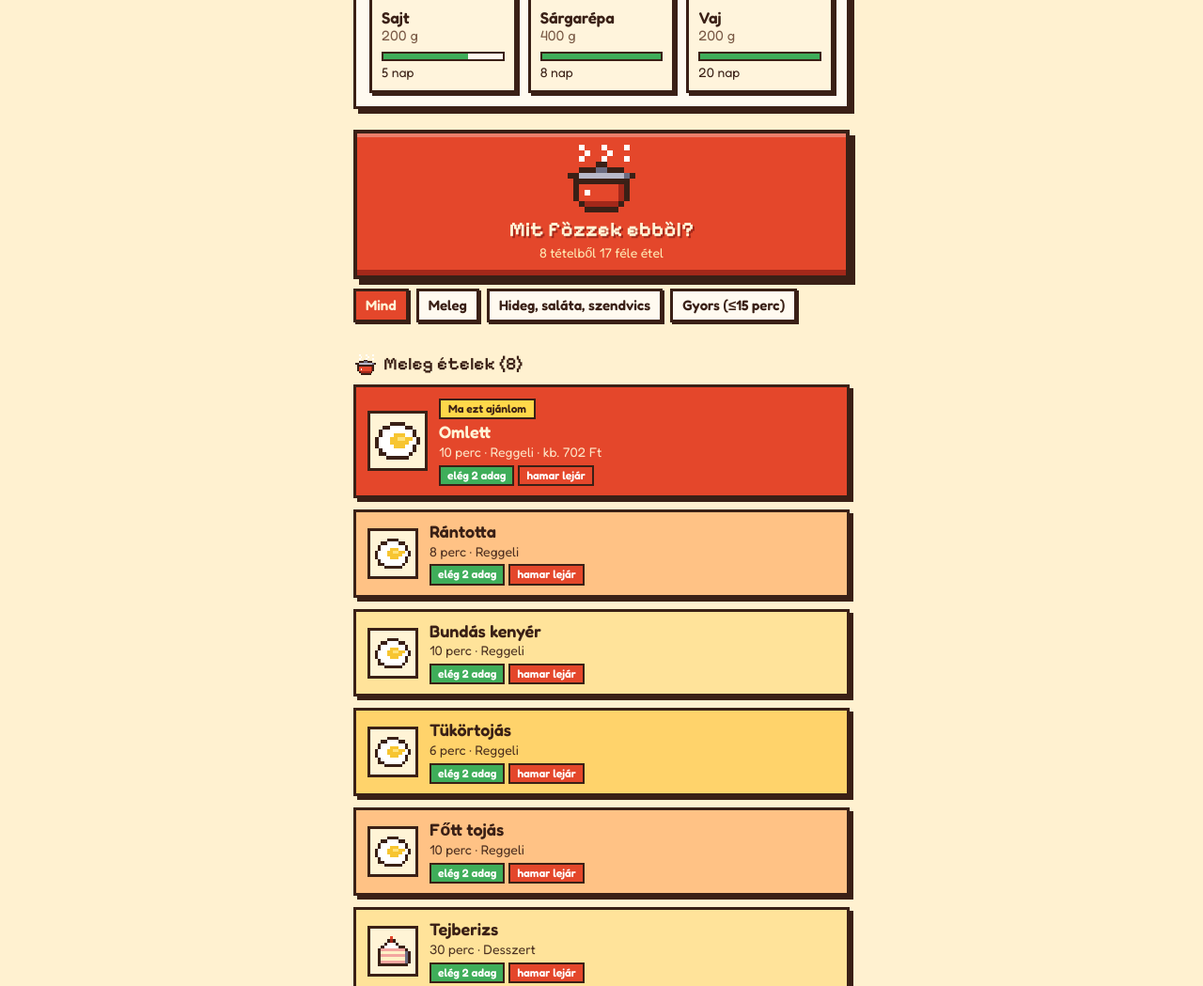
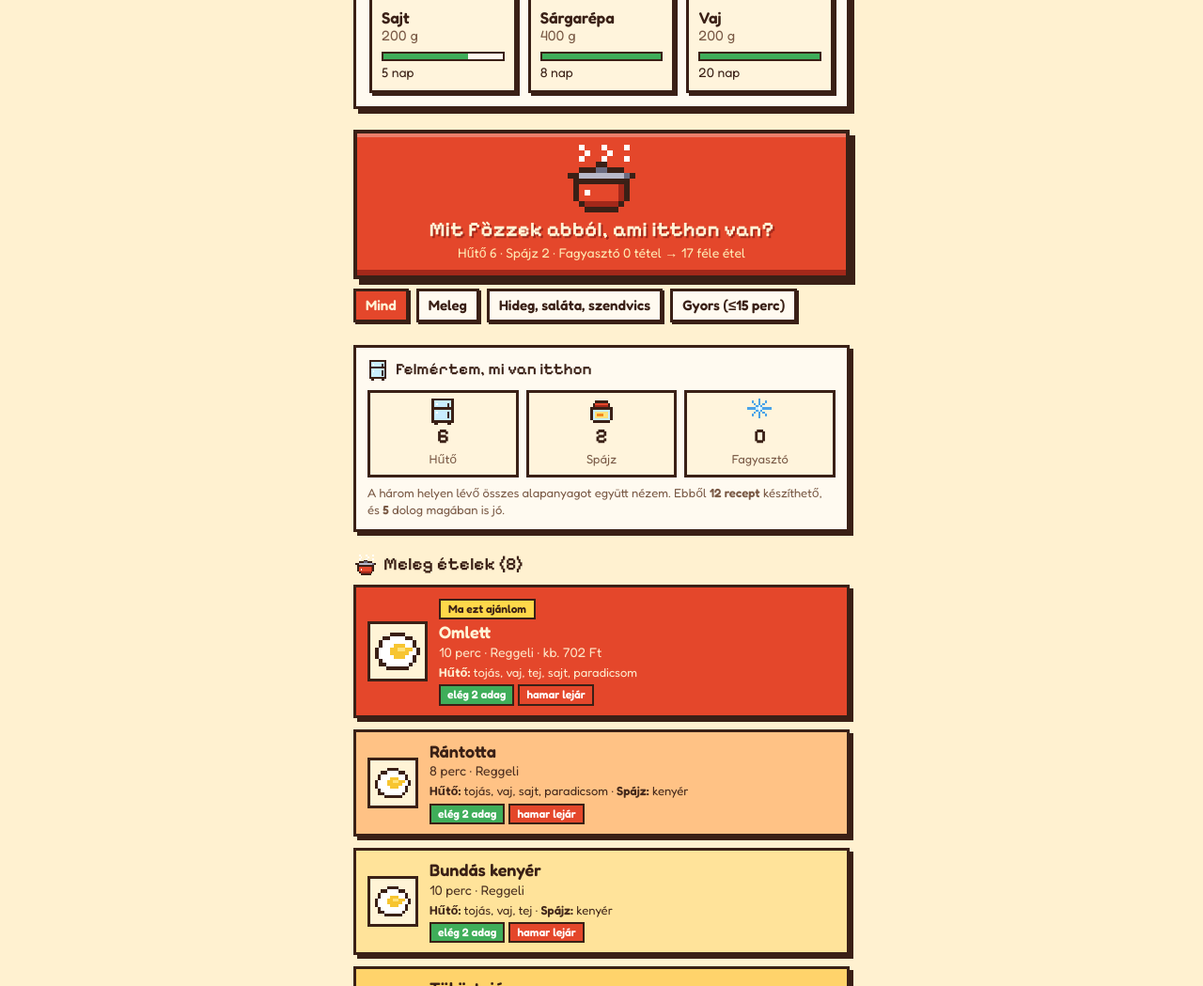
Before and after one commit to strattila90-hue/mi-legyen-a-kaja-, a plain HTML site: page index.html in a window 1280 px wide. Shown: the part 819-1868 px from the top of the page at 94% size. Drawn offline with Linux system fonts and the light colour scheme.

Commit message:
Ajánló: hűtő + spájz + fagyasztó együttes felmérése, rokon termékek, kiolvasztás jelzése
Co-Authored-By: Claude Opus 5.5 <noreply@anthropic.com>
Claude-Session: https://claude.ai/code/session_01UjEV96kmmp1rxTGfvLT8zd

```diff
--- a/app.js
+++ b/app.js
@@ -1,4 +1,4 @@
-var VER="1.1";
+var VER="1.2";
 /* ---------- alapok ---------- */
 function $(i){return document.getElementById(i)}
 function esc(s){return String(s==null?"":s).replace(/[&<>"']/g,function(c){return{"&":"&amp;","<":"&lt;",">":"&gt;",'"':"&quot;","'":"&#39;"}[c]})}
@@ -62,7 +62,16 @@ function isCold(r){return !!(r.hideg||COLD[r.cat])}
 function allRec(){return BASE_RECIPES.concat(ownRec)}
 function recById(id){return allRec().filter(function(r){return r.id===id})[0]}
 function isBasic(k){return set.basics.indexOf(k)>=0}
-function liveOf(key){var nk=norm(key);return items.filter(function(i){return norm(i.n)===nk&&days(i.exp)>=0&&i.q>0})}
+/* rokon termékek: a fagyasztott vagy más fajta változat is kiváltja az alap hozzávalót */
+var EQUIV={"Csirkemell (fagyasztott)":["Csirkemell"],"Darált hús (fagyasztott)":["Darált sertéshús","Darált marhahús","Darált pulykahús"],"Fagyasztott spenót":["Spenót"],"Fagyasztott brokkoli":["Brokkoli"],"Fagyasztott zöldborsó":["Zöldborsó konzerv"],
+  "Laktózmentes tej":["Tej"],"Gouda":["Sajt"],"Teljes kiőrlésű kenyér":["Kenyér"],"Kaliforniai paprika":["Paprika"],"Görög joghurt":["Joghurt"],"Pulykasonka":["Sonka"],"Csirke felsőcomb filé":["Csirkecomb"],
+  "Spagetti":["Tészta"],"Cérnametélt":["Tészta"],"Jégsaláta":["Saláta"],"Lilahagyma":["Vöröshagyma"],"Téliszalámi":["Szalámi"],"Darált pulykahús":["Darált sertéshús"]},EQN={};
+Object.keys(EQUIV).forEach(function(k){EQN[norm(k)]=EQUIV[k].map(norm)});
+function matches(i,nk){var n=norm(i.n);return n===nk||(EQN[n]&&EQN[n].indexOf(nk)>=0)}
+function liveOf(key){var nk=norm(key);return items.filter(function(i){return matches(i,nk)&&days(i.exp)>=0&&i.q>0})}
+var THAWC={hus:1,hal:1,felv:1};
+function needThaw(i){var c=find(i.n);return i.loc==="freezer"&&(/fagyasztott\)/.test(i.n)||(c&&THAWC[c.c]))}
+var LOCS={fridge:"hűtő",pantry:"spájz",freezer:"fagyasztó"};
 function have(key,bt){if(isBasic(key))return Infinity;var l=liveOf(key);if(!l.length)return 0;if(!bt)return Infinity;var s=0,mis=false;
   l.forEach(function(i){var b=BASE[i.u]||["db",1];if(same(b[0],bt))s+=i.q*b[1];else mis=true});return s>0?s:(mis?Infinity:0)}
 function check(r){var ratio=Infinity,use=[],miss=[],omiss=[],sc=0,rq=0;
@@ -72,10 +81,11 @@ function check(r){var ratio=Infinity,use=[],miss=[],omiss=[],sc=0,rq=0;
     var basic=isBasic(key);
     if(!h.o&&!basic){rq++;if(need>0&&isFinite(hv))ratio=Math.min(ratio,hv/need)}
     var dd=basic?99:Math.min.apply(null,liveOf(key).map(function(i){return days(i.exp)}));
-    use.push({key:key,h:h,need:need,bt:bt,dd:dd,basic:basic});if(!basic)sc+=10-Math.min(dd,9)+3});
+    var lv=basic?[]:liveOf(key),locs=[];lv.forEach(function(i){if(locs.indexOf(i.loc)<0)locs.push(i.loc)});var thaw=lv.length&&lv.every(needThaw);
+    use.push({key:key,h:h,need:need,bt:bt,dd:dd,basic:basic,locs:locs,thaw:thaw,src:lv[0]&&lv[0].n});if(!basic)sc+=10-Math.min(dd,9)+3});
   var can=ratio===Infinity?Infinity:ratio*r.adag,P=portions();
   return{r:r,ok:!miss.length&&rq>0&&can>=0.5,miss:miss,omiss:omiss,use:use,can:can,enough:can>=P-0.01,sc:sc-(r.mini?6:0)+(can>=P?4:0),
-    soon:use.some(function(u){return !u.basic&&u.dd<=2})}}
+    soon:use.some(function(u){return !u.basic&&u.dd<=2}),thaw:use.filter(function(u){return u.thaw}).map(function(u){return u.src})}}
 function solos(){var seen={},out=[];items.forEach(function(i){if(days(i.exp)<0||!(i.q>0))return;var c=find(i.n);if(!c||!c.solo||seen[c.n])return;seen[c.n]=1;
   out.push({solo:1,n:c.solo,key:c.n,dd:days(i.exp)})});return out.sort(function(a,b){return a.dd-b.dd})}
 function feas(){return allRec().map(check).filter(function(c){return c.ok}).sort(function(x,y){return y.sc-x.sc})}
@@ -169,17 +179,22 @@ function fil(c){var r=c.r;return dfil==="all"||(dfil==="hot"&&!isCold(r))||(dfil
 function dishBtn(c,top){var r=c.r,P=portions(),cost=recCost(r,c,Math.min(P,c.can)/r.adag),b=[];
   if(isCold(r))b.push('<span class="badge cold">hideg</span>');
   if(!c.enough)b.push('<span class="badge warn">csak kb. '+nf(Math.floor(c.can*2)/2)+" adagra elég</span>");else b.push('<span class="badge ok">elég '+nf(P)+" adag</span>");
-  if(c.soon)b.push('<span class="badge bad">hamar lejár</span>');if(r.own)b.push('<span class="badge">saját</span>');
-  return '<button type="button" class="dish'+(top?" best1":"")+'" data-id="'+r.id+'"><span class="di">'+ic(RICO[r.cat]||"rice")+'</span><span class="dt">'+(top?"<em>Ma ezt ajánlom</em>":"")+"<b>"+esc(r.nev)+"</b><i>"+r.ido_perc+" perc · "+esc(RCN[r.cat]||"")+(cost.any&&!r.mini?" · kb. "+ft(Math.min.apply(null,cost.full)):"")+'</i><span class="bdg">'+b.join("")+"</span></span></button>"}
+  if(c.soon)b.push('<span class="badge bad">hamar lejár</span>');if(c.thaw.length)b.push('<span class="badge cold">ki kell olvasztani</span>');if(r.own)b.push('<span class="badge">saját</span>');
+  return '<button type="button" class="dish'+(top?" best1":"")+'" data-id="'+r.id+'"><span class="di">'+ic(RICO[r.cat]||"rice")+'</span><span class="dt">'+(top?"<em>Ma ezt ajánlom</em>":"")+"<b>"+esc(r.nev)+"</b><i>"+r.ido_perc+" perc · "+esc(RCN[r.cat]||"")+(cost.any&&!r.mini?" · kb. "+ft(Math.min.apply(null,cost.full)):"")+'</i>'+fromLine(c)+'<span class="bdg">'+b.join("")+"</span></span></button>"}
+function fromLine(c){var g={};c.use.forEach(function(u){if(u.basic||!u.locs.length)return;var l=u.locs[0];var nm=(u.src||u.key).toLowerCase();g[l]=g[l]||[];if(g[l].indexOf(nm)<0)g[l].push(nm)});
+  var o=["fridge","pantry","freezer"].filter(function(l){return g[l]}).map(function(l){return '<b class="loc">'+LOCN[l]+':</b> '+esc(g[l].join(", "))});return o.length?'<i class="from">'+o.join(" · ")+"</i>":""}
 function drawDishes(){var f=feas(),sl=solos(),el=$("dishes"),live=items.filter(function(i){return days(i.exp)>=0&&i.q>0}).length;
   var shown=f.filter(fil),hot=shown.filter(function(c){return !isCold(c.r)}),cold=shown.filter(function(c){return isCold(c.r)});
-  $("gos").textContent=live?live+" tételből "+(f.length+sl.length)+" féle étel":"Üres a raktár";
-  if(!f.length&&!sl.length){el.innerHTML='<div class="empty">'+esc(emptyMsg())+"</div>";return}
+  var lc={fridge:0,pantry:0,freezer:0};items.forEach(function(i){if(days(i.exp)>=0&&i.q>0)lc[i.loc]=(lc[i.loc]||0)+1});
+  $("gos").textContent=live?"Hűtő "+lc.fridge+" · Spájz "+lc.pantry+" · Fagyasztó "+lc.freezer+" tétel → "+(f.length+sl.length)+" féle étel":"Üres a raktár";
+  var sum='<div class="survey"><div class="sv-h"><span class="ic">'+ic("fridge")+'</span>Felmértem, mi van itthon</div><div class="sv-g">'+["fridge","pantry","freezer"].map(function(l){return '<div class="sv"><span class="ic">'+ic({fridge:"fridge",pantry:"jar",freezer:"ice"}[l])+'</span><b>'+lc[l]+'</b><small>'+LOCN[l]+"</small></div>"}).join("")+'</div><div class="q small">A három helyen lévő összes alapanyagot együtt nézem. '+(live?"Ebből <b>"+f.length+" recept</b> készíthető"+(sl.length?", és <b>"+sl.length+"</b> dolog magában is jó":"")+".":"")+"</div></div>";
+  if(!f.length&&!sl.length){el.innerHTML=sum+'<div class="empty">'+esc(emptyMsg())+"</div>";return}
   var o="",first=true;
   function grp(t,a,icn){if(!a.length)return;o+='<h2 class="hd"><span class="ic">'+ic(icn)+"</span>"+t+" ("+a.length+')</h2><div class="dishes">'+a.map(function(c){var h=dishBtn(c,first);first=false;return h}).join("")+"</div>"}
   grp("Meleg ételek",hot,"pot");grp("Hideg ételek, saláták, szendvicsek",cold,"sandwich");
   if(sl.length&&(dfil==="all"||dfil==="cold"||dfil==="quick"))o+='<h2 class="hd"><span class="ic">'+ic("fruit")+"</span>Magában is jó ("+sl.length+')</h2><div class="dishes">'+sl.map(function(s){return '<div class="dish solo"><span class="di">'+ic(ico(s.key))+'</span><span class="dt"><b>'+esc(s.n)+"</b><i>Nem kell hozzá recept, csak a(z) "+esc(s.key.toLowerCase())+""+(s.dd<=2?" · hamar lejár, edd meg előbb":"")+"</i></span></div>"}).join("")+"</div>";
   if(!shown.length&&f.length)o='<div class="empty">Ebben a szűrésben most nincs találat, de '+f.length+" más étel elkészíthető.</div>"+o;
+  o=sum+o;
   var near=nearly(1);if(near.length)o+='<h2 class="hd"><span class="ic">'+ic("cart")+'</span>Csak 1 dolog hiányzik</h2><div class="dishes">'+near.slice(0,4).map(function(c){return '<button type="button" class="dish solo" data-id="'+c.r.id+'"><span class="di">'+ic(RICO[c.r.cat]||"rice")+'</span><span class="dt"><b>'+esc(c.r.nev)+"</b><i>Hiányzik: "+esc(c.miss[0].nev)+"</i></span></button>"}).join("")+"</div>";
   el.innerHTML=o}
 function nearly(n){return allRec().map(check).filter(function(c){return c.miss.length>0&&c.miss.length<=n&&c.use.some(function(u){return !u.basic})}).sort(function(x,y){return y.sc-x.sc})}
@@ -197,8 +212,9 @@ function openRecipe(id,keepP){var r=recById(id);if(!r)return;if(!keepP)rdP=porti
   if(c.ok&&c.can>=rdP-0.01)o+='<div class="warnbox" style="background:#d9f5df">Minden megvan hozzá otthon, '+nf(rdP)+" adagra is elég.</div>";
   else if(c.ok)o+='<div class="warnbox">Minden hozzávaló megvan, de csak kb. '+nf(Math.floor(c.can*2)/2)+" adagra elég.</div>";
   else o+='<div class="warnbox" style="background:#ffd9d2">Hiányzik: '+esc(c.miss.map(function(h){return h.nev}).join(", "))+"</div>";
+  if(c.thaw.length)o+='<div class="warnbox" style="background:#d6efff"><b>Előtte olvaszd ki:</b> '+esc(c.thaw.join(", "))+' (a fagyasztóban van). Legjobb a hűtőben, egy éjszaka alatt.</div>';
   o+='<div class="sec">Hozzávalók ('+nf(rdP)+' adag)</div><ul class="ing">'+r.hozzavalok.map(function(h){var u=c.use.filter(function(x){return x.h===h})[0],m,t;
-    if(h.f){m='<span class="m o">~</span>';t=""}else if(u){m='<span class="m y">✓</span>';t=u.basic?" <span class=\"q small\">(mindig van)</span>":u.dd<=2?' <span class="badge bad">hamar lejár</span>':""}
+    if(h.f){m='<span class="m o">~</span>';t=""}else if(u){m='<span class="m y">✓</span>';t=u.basic?" <span class=\"q small\">(mindig van)</span>":' <span class="q small">('+LOCS[u.locs[0]]+(u.src&&norm(u.src)!==norm(u.key)?": "+esc(u.src.toLowerCase()):"")+")</span>"+(u.dd<=2?' <span class="badge bad">hamar lejár</span>':"")}
     else if(h.o){m='<span class="m o">○</span>';t=' <span class="q small">(nincs otthon, nélküle is jó)</span>'}else{m='<span class="m n">✗</span>';t=' <span class="badge bad">hiányzik</span>'}
     return "<li>"+m+"<span>"+esc(h.nev)+t+'</span><span class="iq">'+fmtR(h,f)+"</span></li>"}).join("")+"</ul>";
   if(cost.any){var bi=minI(cost.full),bm=minI(cost.mis);
--- a/index.html
+++ b/index.html
@@ -42,7 +42,7 @@
     <button class="btn g full" id="add" type="button"><span class="ic" id="i-plus"></span>Új termék a raktárba</button>
     <section class="card" aria-live="polite"><div class="grid" id="grid"></div></section>
 
-    <button class="start" id="go" type="button"><span class="pot" id="pot"></span>Mit főzzek ebből?<small id="gos"></small></button>
+    <button class="start" id="go" type="button"><span class="pot" id="pot"></span>Mit főzzek abból, ami itthon van?<small id="gos"></small></button>
     <div class="chips" id="dfil" role="group" aria-label="Szűrés"></div>
     <div id="dishes"></div>
   </main>
--- a/style.css
+++ b/style.css
@@ -182,3 +182,13 @@ input[type=checkbox]{width:auto}
 .toast button{border:2px solid var(--bg);background:var(--amber);color:#3a2016;font-weight:700;padding:4px 10px;cursor:pointer}
 .cloth{height:56px;margin-top:10px;background:repeating-conic-gradient(var(--red) 0 25%,#fff4d6 0 50%) 0 0/28px 28px;border-top:5px solid var(--line)}
 @media (prefers-reduced-motion:reduce){.bulb{animation:none}.btn:active,.dish:active,.start:active{transform:none}}
+.survey{background:var(--panel);border:3px solid var(--line);box-shadow:4px 4px 0 var(--sh);padding:12px;margin-top:14px}
+.sv-h{font-family:"Pixelify Sans",monospace;font-weight:600;font-size:17px;display:flex;align-items:center;gap:8px}
+.sv-h .ic{width:22px;height:22px}
+.sv-g{display:grid;grid-template-columns:repeat(3,1fr);gap:8px;margin:10px 0 8px}
+.sv{border:3px solid var(--line);background:var(--panel2);padding:6px;text-align:center}
+.sv .ic{width:28px;height:28px;display:block;margin:0 auto}
+.sv b{display:block;font-family:"Pixelify Sans",monospace;font-size:22px;line-height:1.1}
+.sv small{font-size:13px;color:var(--muted)}
+.dt i.from{font-size:13px;opacity:.95;margin-top:3px}
+.dt i.from b.loc{display:inline;font-size:13px;font-weight:600}
--- a/sw.js
+++ b/sw.js
@@ -1,5 +1,5 @@
 /* Service worker: hálózat először (mindig a legfrissebb verzió), offline a tárolt másolat. */
-var CACHE="kaja-v1.1";
+var CACHE="kaja-v1.2";
 var FILES=["./","index.html","style.css","sprites.js","data.js","app.js","manifest.webmanifest","icon.svg","icon-192.png","icon-512.png"];
 self.addEventListener("install",function(e){self.skipWaiting();e.waitUntil(caches.open(CACHE).then(function(c){return c.addAll(FILES)}).catch(function(){}))});
 self.addEventListener("activate",function(e){e.waitUntil(caches.keys().then(function(k){return Promise.all(k.filter(function(x){return x!==CACHE}).map(function(x){return caches.delete(x)}))}).then(function(){return self.clients.claim()}))});
```
